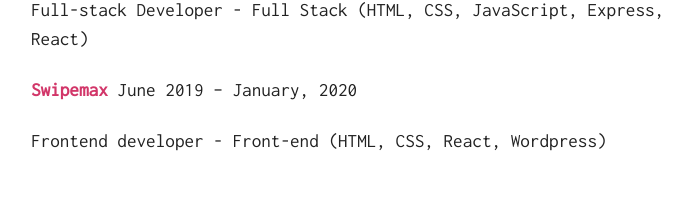
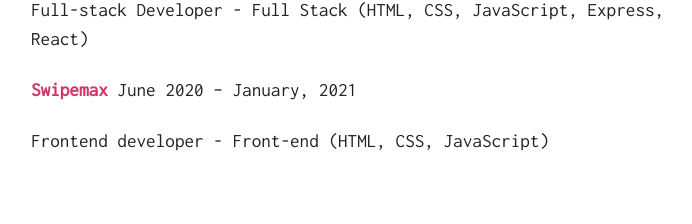
Before and after one commit to seyicole/myweb, a React (Create React App) app: page /#/resume in a window 1280 px wide. Shown: the part 232-456 px from the top of the page, without its empty margins (97-789 px from the left). Built offline with nearby package versions, Linux system fonts and the light colour scheme.

Commit message:
just update

```diff
--- a/src/pages/Resume.js
+++ b/src/pages/Resume.js
@@ -9,8 +9,8 @@
             <p>Freelance developer – present</p>
             <p>Full-stack Developer - Full Stack (HTML, CSS, JavaScript, Express, React)</p>
 
-            <p><a href='https://swipemax.com/' target="blank"><span>Swipemax</span></a> June 2019 – January, 2020</p>
-            <p>Frontend developer - Front-end (HTML, CSS, React, Wordpress)</p>
+            <p><a href='https://swipemax.com/' target="blank"><span>Swipemax</span></a> June 2020 – January, 2021</p>
+            <p>Frontend developer - Front-end (HTML, CSS, JavaScript)</p>
 
             {/* <p><a href='https://www.amplify.ng/' target='blank'><span> Amplify Digital Agency</span></a> March 2018 – April 2019</p>
             <p>Lead Developer - Front-end (HTML, CSS, Javascript, Node)</p>
```
